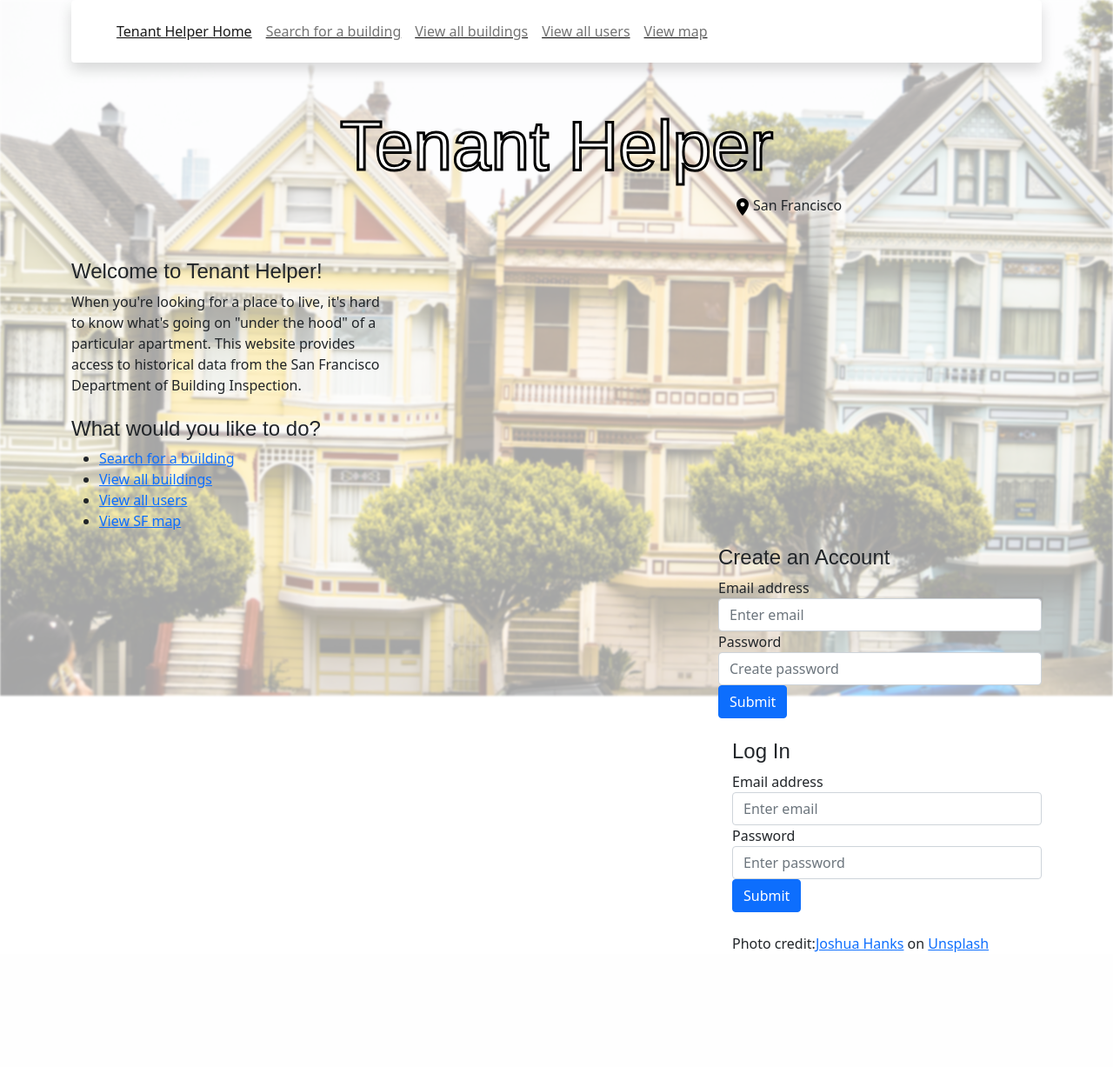
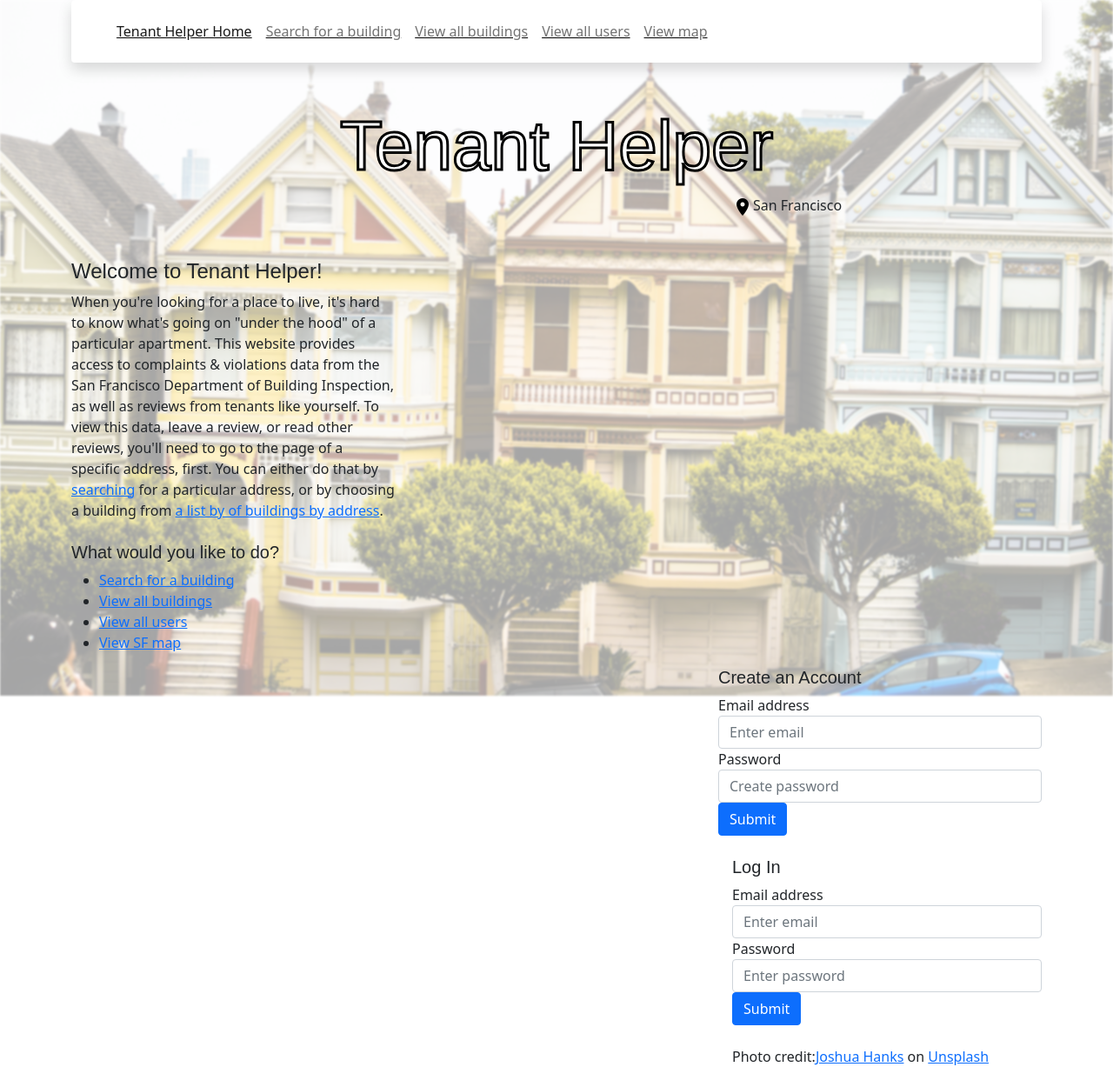
Before and after one commit to shoshlavosh/project, a Flask app: page / in a window 1280 px wide. Shown: the whole page at 87% size. Before the commit the page ends 1095 px from the top, so only its background shows below. Run offline with Flask 2, Linux system fonts and the light colour scheme.

Commit message:
Added blurb to the homepage, but still need to move the login and create account forms up on the page

```diff
--- a/static/css/project.css
+++ b/static/css/project.css
@@ -11,12 +11,12 @@
     z-index: -1;
     filter: blur(1px);
   }
-
+/* if I add this, it messes up the all_buildings page :(
   body {
     height: 100%;
     width: 100%;
     position: absolute;
-  }
+  } */
 
 h1 {
     font-weight: bold;
--- a/templates/index.html
+++ b/templates/index.html
@@ -30,11 +30,17 @@
       <div class="col-4">
         When you're looking for a place to live, it's hard to know
         what's going on "under the hood" of a particular apartment.
-        This website provides access to historical data from the
-        San Francisco Department of Building Inspection.
+        This website provides access to complaints & violations data
+        from the San Francisco Department of Building Inspection,
+        as well as reviews from tenants like yourself. To view this
+        data, leave a review, or read other reviews, you'll
+        need to go to the page of a specific address, first.
+        You can either do that by <a href="/search">searching</a>
+        for a particular address, or by choosing a building from
+        <a href="/buildings">a list by of buildings by address</a>.
       </div>
       <br>
-    <h4>What would you like to do?</h4>
+    <h5>What would you like to do?</h5>
     <ul>
       <li><a href="/search">Search for a building</a></li>
       <li><a href="/buildings">View all buildings</a></li>
@@ -45,7 +51,7 @@
     <div class="row">
       </div>
       <div class="col-4 offset-8">
-        <h4>Create an Account</h4>
+        <h5>Create an Account</h5>
         <form action ='/users' method='POST'>
           <div class="form-group col">
             <label for="reg-email">Email address</label>
@@ -67,7 +73,7 @@
     <div class="row">
 
     <div class="col-4 offset-8">
-    <h4>Log In</h4>
+    <h5>Log In</h5>
     <form action='/login' method='POST'>
         <div class="form-group col">
         <label for="login-email">Email address</label>
```
